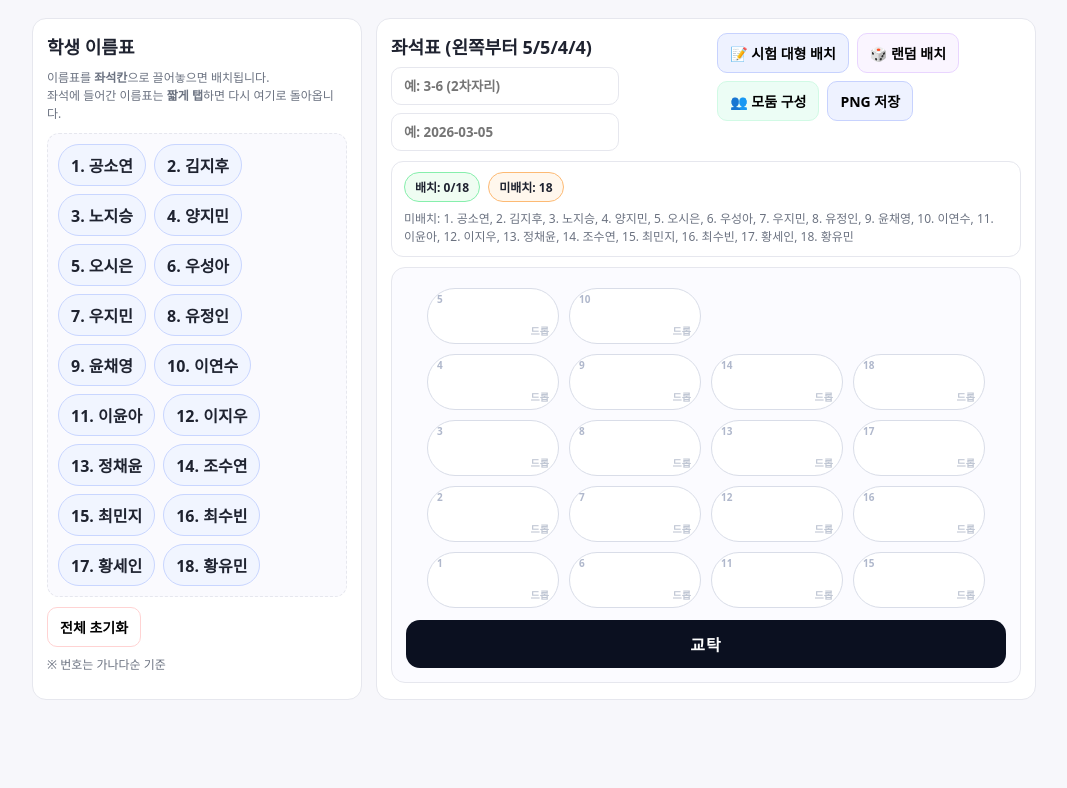
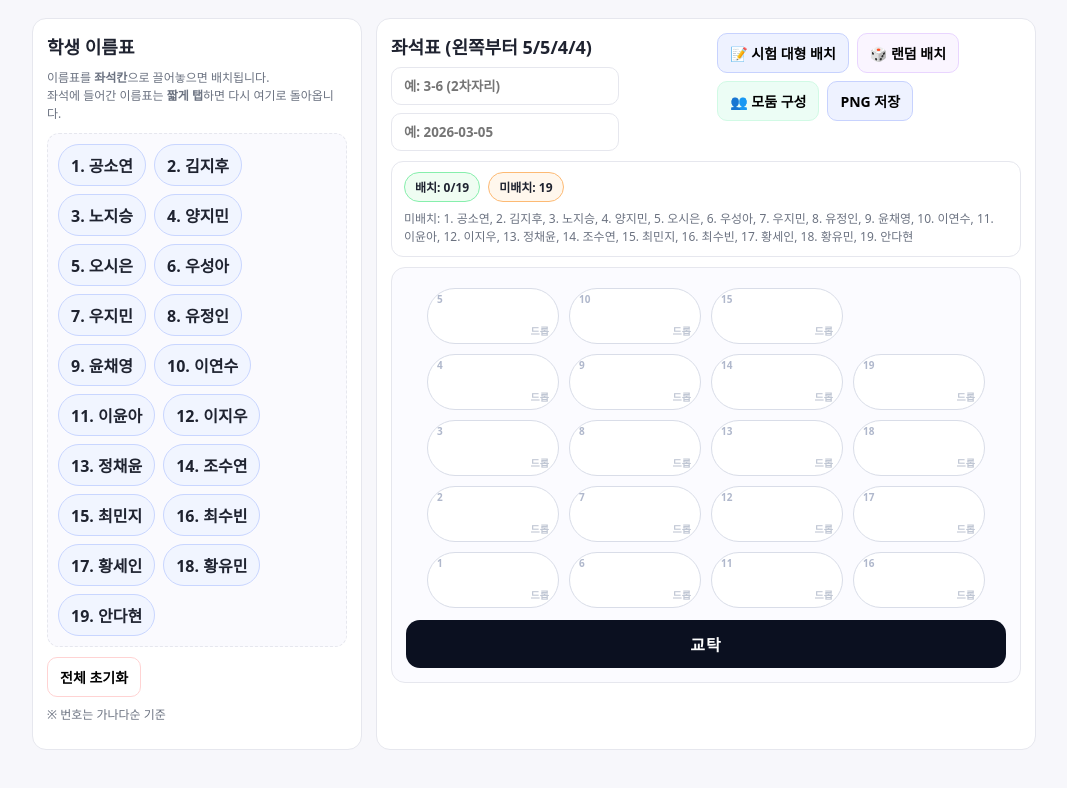
Before and after one commit to peekle4-hash/306-jyssaem, a plain HTML site: page seating.html in a window 1280 px wide. Shown: the whole page, without its empty margins (106-1173 px from the left). Drawn offline with nearby package versions, Linux system fonts and the light colour scheme.

Commit message:
Add files via upload

```diff
--- a/seating.html
+++ b/seating.html
@@ -3,7 +3,7 @@
 <head>
   <meta charset="utf-8" />
   <meta name="viewport" content="width=device-width,initial-scale=1,maximum-scale=1,user-scalable=no" />
-  <title>좌석표 (5/5/4/4)</title>
+  <title>좌석표 (5/5/5/4)</title>
   <script src="https://cdn.jsdelivr.net/npm/html2canvas@1.4.1/dist/html2canvas.min.js"></script>
   <style>
     :root{
@@ -417,12 +417,16 @@ const GOOGLE_FORM_URL = "여기에_구글폼_응답링크_붙여넣기";
 const students = [
   "김지후","노지승","공소연","양지민","오시은","우성아","우지민",
   "유정인","윤채영","이연수","이윤아","이지우","정채윤","조수연",
-  "최민지","최수빈","황세인","황유민"
+  "최민지","최수빈","황세인","황유민",
+  "안다현"
 ];
-const COL_LAYOUT = [5,5,4,4];
+const COL_LAYOUT = [5,5,5,4];
 
 function koSort(a,b){ return a.localeCompare(b,'ko'); }
 const sorted = [...students].sort(koSort);
+
+// '안다현'은 신규 학생(19번)으로 마지막에 고정
+if (sorted.includes('안다현')) { sorted.splice(sorted.indexOf('안다현'),1); sorted.push('안다현'); }
 const numOf  = new Map(sorted.map((n,i)=>[n,i+1]));
 const disp   = n => `${numOf.get(n)||''}. ${n}`;
 
```
Also changed, not shown: weekly_helper.html (+2 -1 lines).
